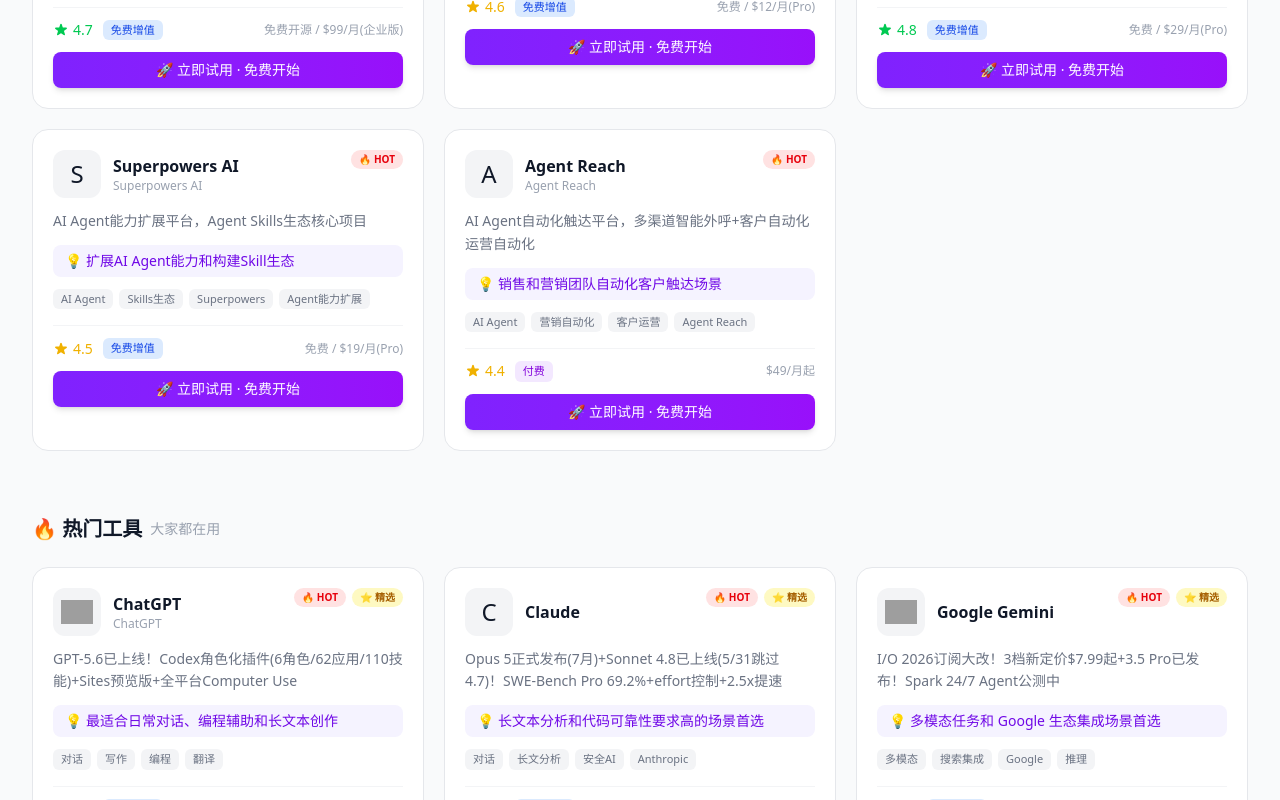
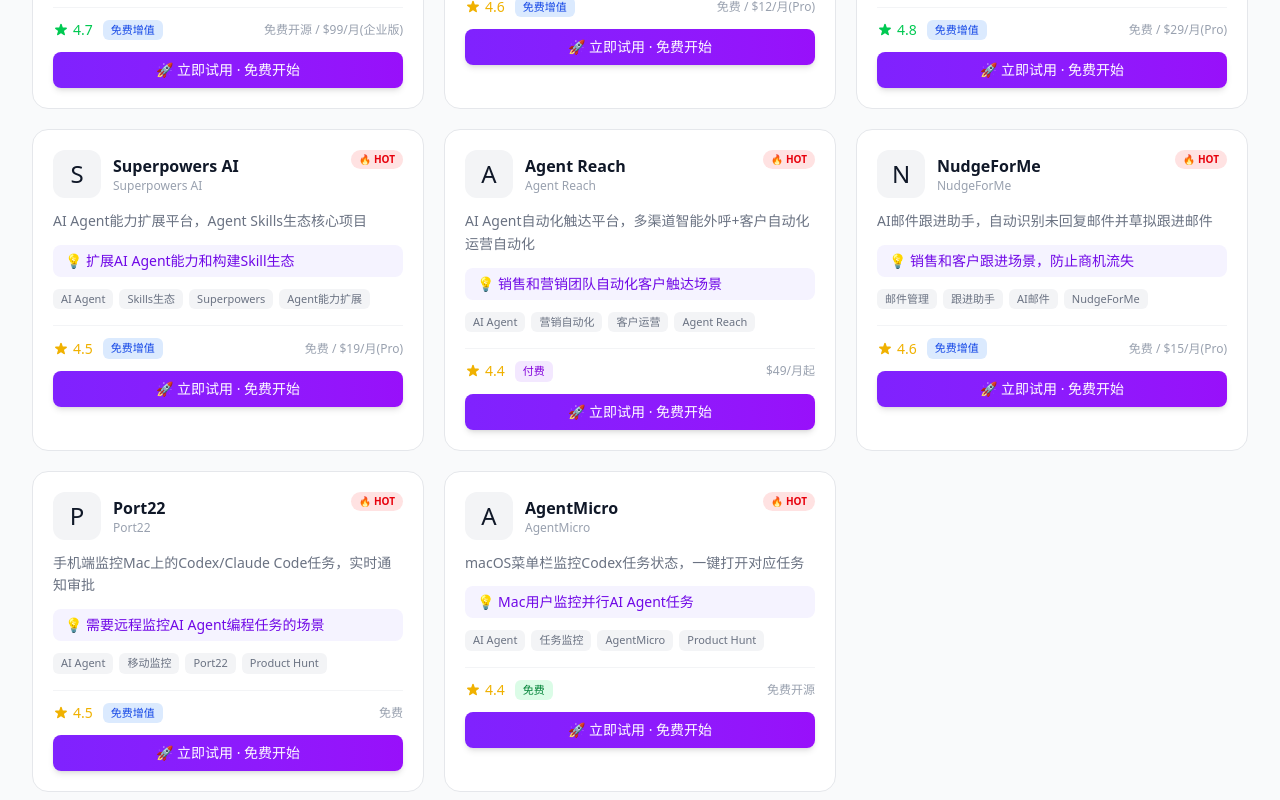
Before and after one commit to RicharZhaoyj/ai-tool-hub, a Next.js app: page / in a window 1280 px wide. Shown: the part 5680-6480 px from the top of the page. Built offline with nearby package versions, Linux system fonts and the light colour scheme; no server answers; grey boxes are pictures that could not be loaded.

Commit message:
auto: update ai-tool-hub - 2026-08-03 09:03

```diff
--- a/data/tools.ts
+++ b/data/tools.ts
@@ -898,6 +898,67 @@
     updatedAt: '2026-07-26',
     recommendationReason: '销售和营销团队自动化客户触达场景',
   },
+  // ===== 2026年8月新增工具 =====
+  {
+    id: 't48',
+    slug: 'nudgeforme',
+    name: 'NudgeForMe',
+    nameEn: 'NudgeForMe',
+    tagline: 'AI邮件跟进助手，自动识别未回复邮件并草拟跟进邮件',
+    description: '由Snoooz团队打造的AI邮件跟进助手，Product Hunt 2026年8月热榜产品（311票）。核心功能：扫描已发送的对话，找出未被回复的消息，在邮箱中草拟自然的跟进邮件。支持Gmail、Outlook和IMAP/SMTP。帮助用户确保潜在客户、交易、合作伙伴关系和客户对话不会悄悄冷却。免费版可用，Pro版$15/月提供更多自动化功能。',
+    category: 'productivity',
+    tags: ['邮件管理', '跟进助手', 'AI邮件', 'NudgeForMe', 'Product Hunt', '自动草稿', '销售机会'],
+    logoUrl: 'https://nudgeforme.com/favicon.ico',
+    pricingType: 'freemium',
+    priceFrom: '免费 / $15/月(Pro)',
+    officialUrl: 'https://nudgeforme.com',
+    rating: 4.6,
+    featured: false,
+    hot: true,
+    createdAt: '2026-08-01',
+    updatedAt: '2026-08-03',
+    recommendationReason: '销售和客户跟进场景，防止商机流失',
+  },
+  {
+    id: 't49',
+    slug: 'port22',
+    name: 'Port22',
+    nameEn: 'Port22',
+    tagline: '手机端监控Mac上的Codex/Claude Code任务，实时通知审批',
+    description: 'Product Hunt 2026年8月热榜产品（244票）。解决AI编程Agent的痛点：当你离开Mac后，Agent可能因为需要审批文件编辑而等待。Port22将Mac上运行的每个编码Agent同步到手机，实时显示哪些Agent正在工作、哪些卡住了。当Agent需要许可时，手机会震动提醒，用户可直接点击选项审批，无需猜测按键。免费版支持1台Mac和2个会话，全功能可用。',
+    category: 'coding-dev',
+    tags: ['AI Agent', '移动监控', 'Port22', 'Product Hunt', 'Codex', 'Claude Code', '实时通知', '远程审批'],
+    logoUrl: 'https://port22.app/favicon.ico',
+    pricingType: 'freemium',
+    priceFrom: '免费',
+    officialUrl: 'https://port22.app',
+    rating: 4.5,
+    featured: false,
+    hot: true,
+    createdAt: '2026-08-01',
+    updatedAt: '2026-08-03',
+    recommendationReason: '需要远程监控AI Agent编程任务的场景',
+  },
+  {
+    id: 't50',
+    slug: 'agentmicro',
+    name: 'AgentMicro',
+    nameEn: 'AgentMicro',
+    tagline: 'macOS菜单栏监控Codex任务状态，一键打开对应任务',
+    description: 'Product Hunt 2026年8月热榜产品。本地优先的macOS菜单栏小工具，帮助用户管理并监督并行的Codex Desktop和命令行任务。一目了然显示任务状态、项目、经过时间和结果，用户只需一键即可打开对应的Codex Desktop任务。仅观察本地元数据，不上传提示信息、响应内容、源代码或任务历史，保护用户隐私。免费开源。',
+    category: 'coding-dev',
+    tags: ['AI Agent', '任务监控', 'AgentMicro', 'Product Hunt', 'macOS', '菜单栏', 'Codex', '隐私保护'],
+    logoUrl: 'https://agentmicro.com/favicon.ico',
+    pricingType: 'free',
+    priceFrom: '免费开源',
+    officialUrl: 'https://agentmicro.com',
+    rating: 4.4,
+    featured: false,
+    hot: true,
+    createdAt: '2026-08-01',
+    updatedAt: '2026-08-03',
+    recommendationReason: 'Mac用户监控并行AI Agent任务',
+  },
 ];
 
 // 工具查询函数
```
